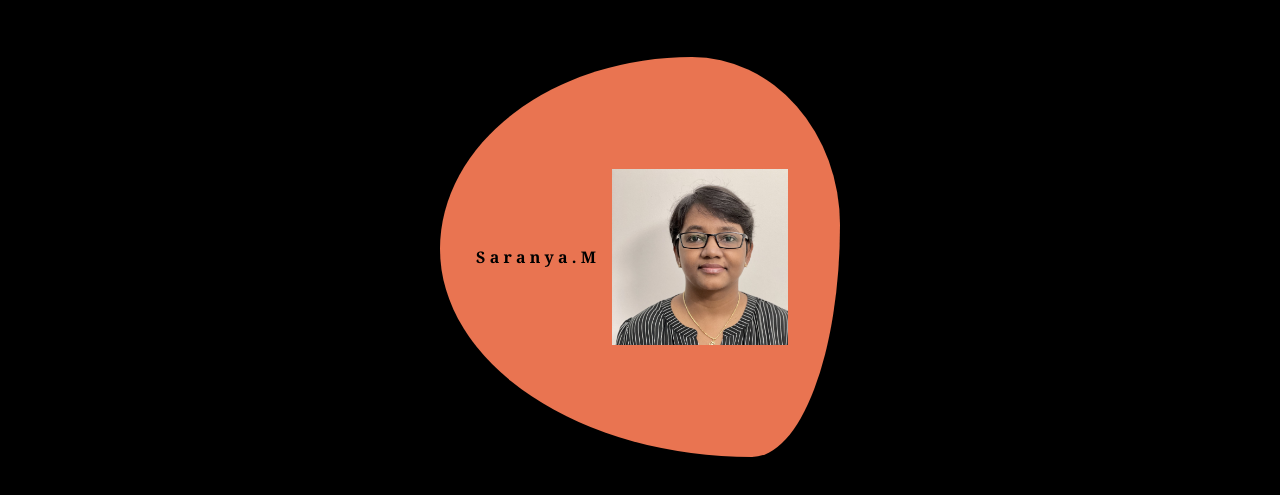
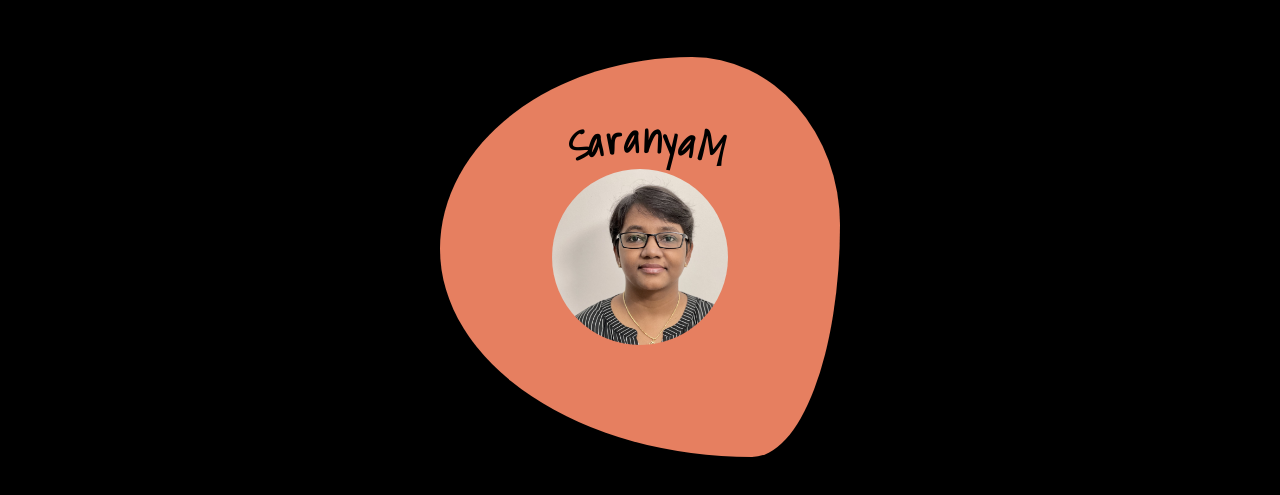
Before and after one commit to sarayum/sarayum.github.io, a plain HTML site: page index.html in a window 1280 px wide. Shown: the part 173-668 px from the top of the page. Drawn offline with Linux system fonts and the light colour scheme.

Commit message:
modified curvedtext and  its style

```diff
--- a/curvedtext.css
+++ b/curvedtext.css
@@ -1,59 +1,34 @@
 h1 span {
-    font-size: 26px ;
+    font-size: 40px ;
     transform-origin: bottom;
-    font-family: 'Franklin Gothic Medium', 'Arial Narrow', Arial, sans-serif;
+    font-family: 'Shadows Into Light', cursive;
     height: 300px;
     width: 50px;
-    left: 50;
-    top: 50;
+    /* left: 50;
+    top: 50; */
     position: absolute;
     }
     .c1 {
-    /* transform: rotate(6deg); */
     transform: rotate(-10deg);
-    color: violet;
     }
     .c2 {
-    /* transform: rotate(12deg); */
     transform: rotate(-6deg);
-    color: indigo;
     }
     .c3 {
-    /* transform: rotate(18deg); */
     transform: rotate(-2deg);
-    color: blue;
     }
     .c4 {
-    /* transform: rotate(24deg); */
     transform: rotate(2deg);
-    color: green;
     }
     .c5 {
-    /* transform: rotate(30deg); */
     transform: rotate(6deg);
-    color: yellow;
     }
     .c6 {
-    /* transform: rotate(36deg); */
     transform: rotate(10deg);
-    color: orange;
     }
     .c7 {
-    /* transform: rotate(43deg); */
     transform: rotate(14deg);
-    color: red;
     }
     .c8 {
-    /* transform: rotate(48deg); */
     transform: rotate(18deg);
-    color: purple;
     }
-    .c9 {
-    /* transform: rotate(54deg); */
-    transform: rotate(22deg);
-    color: goldenrod;
-    }
-    /* .c10 {
-    transform: rotate(60deg);
-    color: teal;
-    } */
--- a/index.html
+++ b/index.html
@@ -4,8 +4,16 @@
     <meta charset="UTF-8">
     <meta http-equiv="X-UA-Compatible" content="IE=edge">
     <meta name="viewport" content="width=device-width, initial-scale=1.0">
-    <title>My Portfolio</title>
+    <title>Saranya-Portfolio</title>
+    <!--Google Font-->
+    <link rel="preconnect" href="https://fonts.googleapis.com">
+    <link rel="preconnect" href="https://fonts.gstatic.com" crossorigin>
+    <link href="https://fonts.googleapis.com/css2?family=Shadows+Into+Light&display=swap" rel="stylesheet">
+
+    <!--External Stylesheets-->
     <link href="./style.css" rel="stylesheet" type="text/css">
+    <link href="./curvedtext.css" rel="stylesheet" type="text/css">
+
 </head>
 <body>
      <div class="hero">
@@ -19,16 +27,16 @@
 
        <section class="shape-image">
             <div class="randomshape">
-                <h1>
-                    <span class="c1">S</span>
-                    <span class="c2">a</span>
-                    <span class="c3">r</span>
-                    <span class="c4">a</span>
-                    <span class="c5">n</span>
-                    <span class="c6">y</span>
-                    <span class="c7">a</span>
-                    <span class="c8">.</span>
-                    <span class="c9">M</span>
+                <h1 class="text-center">
+                    <span class="c1" id="text">S</span>
+                    <span class="c2" id="text">a</span>
+                    <span class="c3" id="text">r</span>
+                    <span class="c4" id="text">a</span>
+                    <span class="c5" id="text">n</span>
+                    <span class="c6" id="text">y</span>
+                    <span class="c7" id="text">a</span>
+                    <span class="c8" id="text">M</span>
+
                     </h1>
                 <div class="image-container">
                 <img id="image" src="./rss/images/Headshot_Muthulingam_Saranyadevi.jpg" alt="Saranya's Picture">
--- a/style.css
+++ b/style.css
@@ -59,7 +59,7 @@ padding: 20px;
     align-items: center;
     width: 25rem;
     height: 25rem;
-    background: #E97451;
+    background: #e67f60;
    /* border-radius:30% 70% 70% 30% / 30% 30% 70% 70%;*/
     border-radius: 63% 37% 22% 78% / 48% 42% 58% 52% ;
 }
@@ -67,7 +67,7 @@ padding: 20px;
 .image-container {
     width: 11rem;
     height: 11rem;
-    margin: 1rem; */
+    margin: 1rem;
    /* border: 0.5rem solid white;*/
      border-radius: 50%;
     overflow: hidden;
@@ -77,3 +77,10 @@ padding: 20px;
     width:200px;
 
 }
+
+.randomshape .text-center {
+    position: absolute;
+    top:16%;
+    left:48%;
+    /* transform: translate(-50%, -50%); */
+}
```
